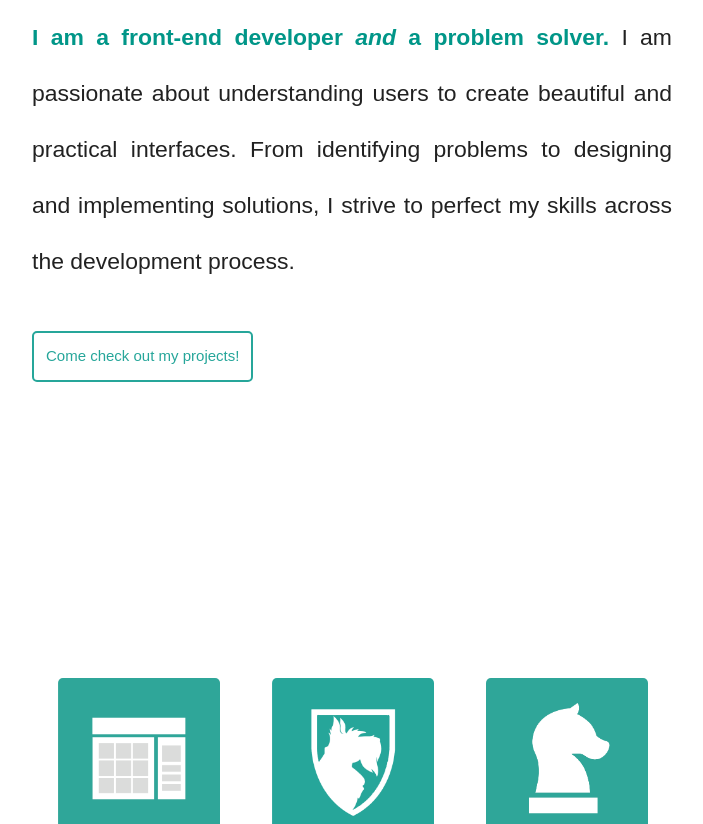
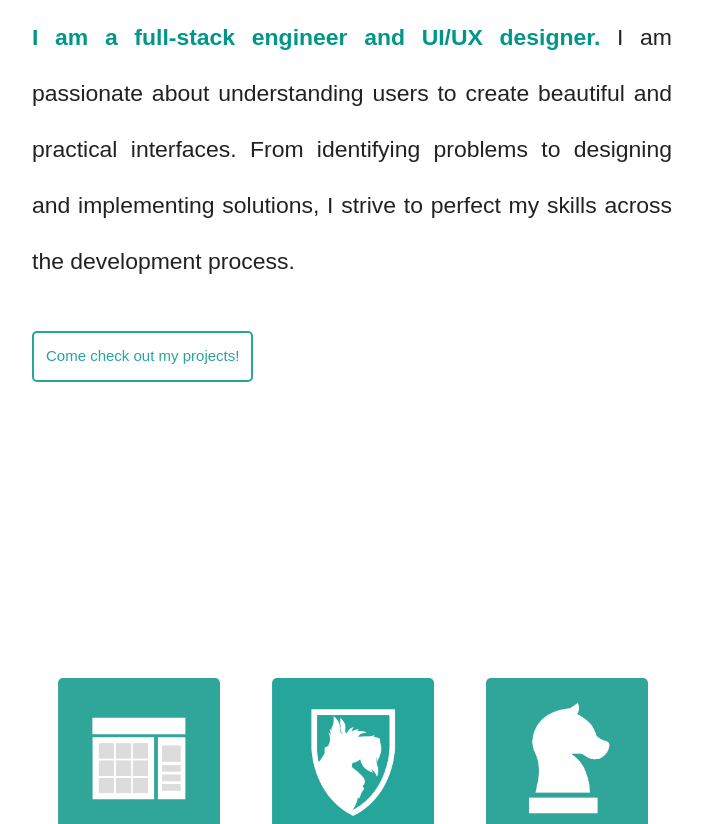
Before and after one commit to spark33/Old-Portfolio, a plain HTML site: page index.html in a window 1280 px wide. Shown: the part 1073-1897 px from the top of the page, without its empty margins (288-991 px from the left). Drawn offline with nearby package versions, Linux system fonts and the light colour scheme; a web font is replaced by a local one.

Commit message:
changed self intro text

```diff
--- a/index.html
+++ b/index.html
@@ -136,7 +136,7 @@ TO-DO LIST:
 					</tr>
 				</table>
 				<h5>
-					<b class="teal-text">I am a front-end developer <i>and</i> a problem solver.</b>
+					<b class="teal-text">I am a full-stack engineer and UI/UX designer.</b>
 					I am passionate about understanding users to create beautiful and practical interfaces. From identifying problems to designing and implementing solutions, I strive to perfect my skills across the development process.<br/>
 				</h5>
 				<a href="#projects" class="button">Come check out my projects!</a>
```
